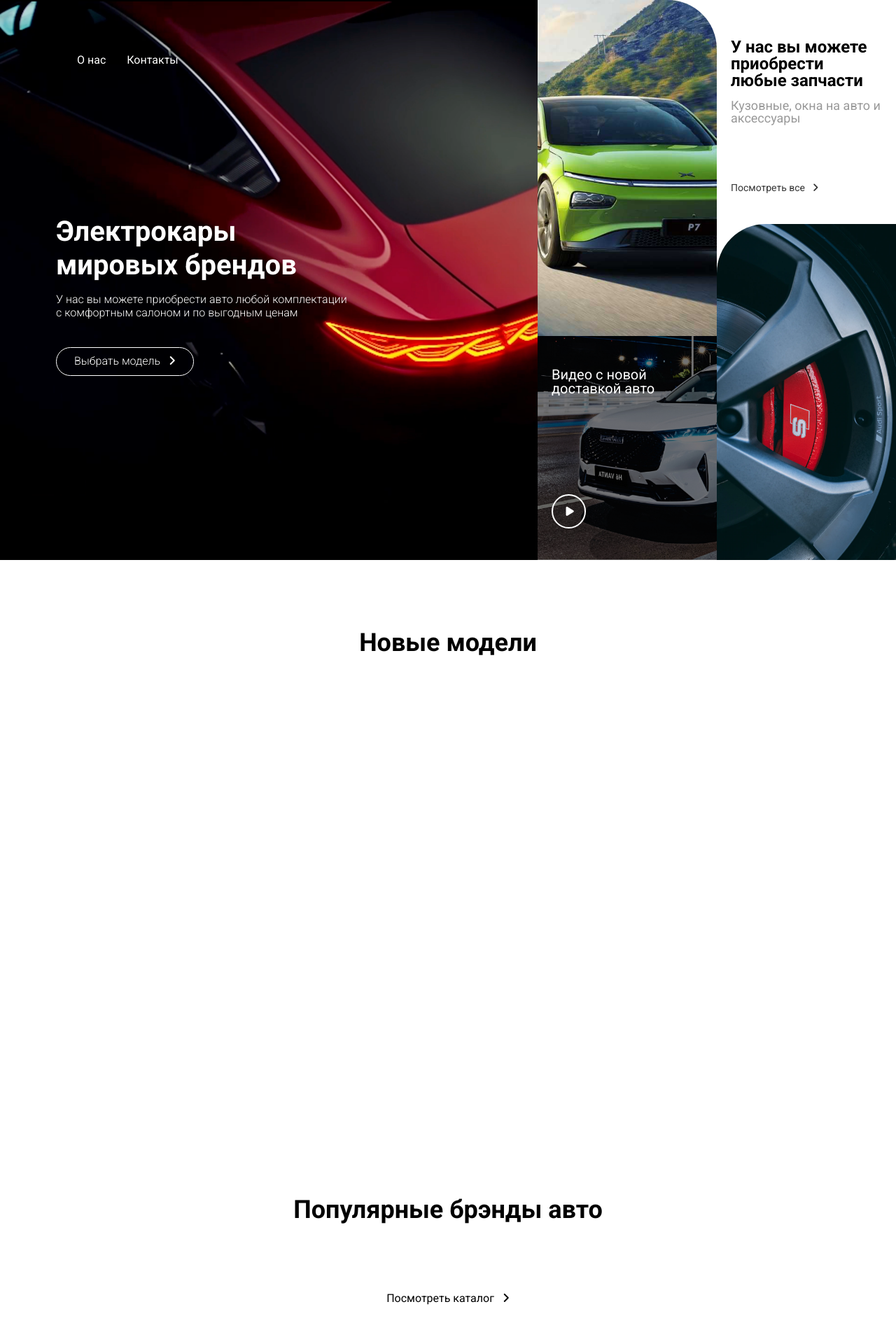
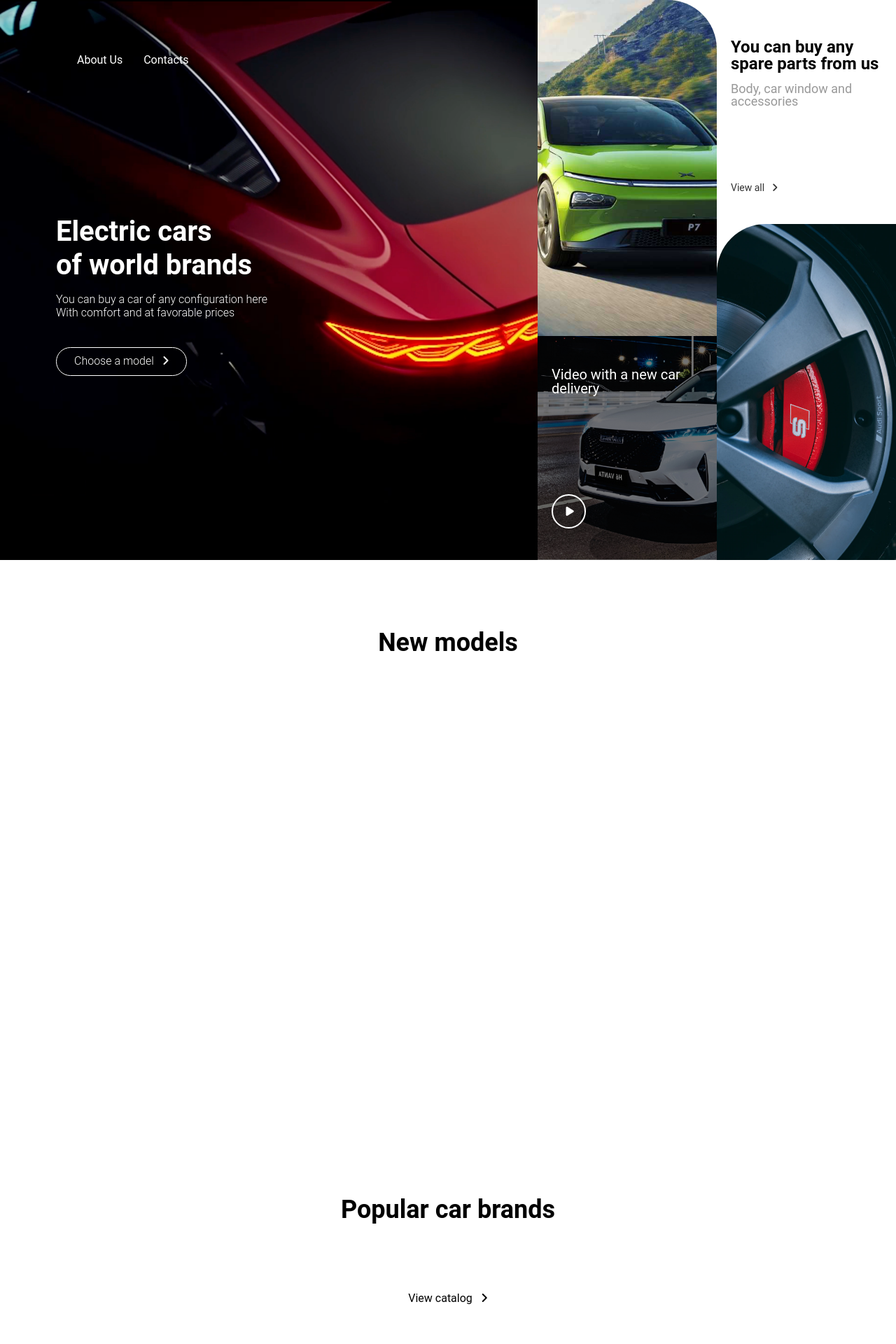
Before and after one commit to KhurshidMurotov/arma_CD, a Django app: page /ru/ in a window 1280 px wide. Shown: the top 1920 px of the page at 70% size. Run offline with Django 4.2, Linux system fonts and the light colour scheme; data that the repository does not hold is empty; some libraries are stand-ins or nearby versions.

Commit message:
Lang changes for main page completed

```diff
--- a/templates/main/main_page.html
+++ b/templates/main/main_page.html
@@ -1,14 +1,14 @@
 {% load static %}
 {% load i18n %}
 <!DOCTYPE html>
-<html lang="ru">
+<html lang="en">
 
 <head>
     <meta charset="UTF-8">
     <meta name="viewport" content="width=device-width, initial-scale=1.0, maximum-scale=1.0, user-scalable=0" />
     <link rel="preconnect" href="https://fonts.googleapis.com">
     <link rel="preconnect" href="https://fonts.gstatic.com" crossorigin>
-    <link href="https://fonts.googleapis.com/css2?family=Roboto:ital,wght@0,100;0,300;0,400;0,500;0,700;0,900;1,100;1,300;1,400;1,500;1,700;1,900&display=swap" rel="stylesheet">
+    <link href="https://fonts.googleapis.com/css2?family=Geist+Mono&display=swap" rel="stylesheet">
     <link rel="stylesheet" href="https://unpkg.com/swiper@8/swiper-bundle.min.css"/>
     <link rel="stylesheet" href="{% static 'css/popup.css' %}">
     <link rel="stylesheet" href="{% static 'css/fill-btn.css' %}">
@@ -34,23 +34,23 @@
                             <img src="{{company.logo.url}}" alt="" class="logo-img">
                         </div>
                         <a href="#foot" class="header__link smooth-scroll">
-                            О нас
+                            About Us
                         </a>
                         <a href="#foot" class="header__link smooth-scroll">
-                            Контакты
+                            Contacts
                         </a>
                     </div>
                     <div class="main">
                         <div class="main__title">
-                            Электрокары <br> мировых брендов
+                            Electric cars <br> of world brands
                         </div>
                         <div class="main__subtitle">
-                            У нас вы можете приобрести авто любой комплектации<br>
-                            с комфортным салоном и по выгодным ценам
+                            You can buy a car of any configuration here<br>
+                            With comfort and at favorable prices
                         </div>
                         <a href="{% url 'brands' %}" class="main__btn fill-btn">
                             <span class="fill-btn__text">
-                                Выбрать модель
+                                Choose a model
                                 &nbsp;
                                 <i class="fa-solid fa-angle-right"></i>
                             </span>
@@ -68,7 +68,7 @@
                         <div class="banner-content dark-bg">
                             <div class="flex-container p-30-20">
                                 <div class="video-title">
-                                    Видео с новой доставкой авто
+                                    Video with a new car delivery
                                 </div>
                                 <span class="video-btn play-video">
                                     <i class="fa fa-play"></i>
@@ -84,17 +84,17 @@
                     <div class="flex-container p-30-20">
                         <div class="content-top">
                             <div class="banner-title">
-                                У нас вы можете
-                                приобрести любые
-                                запчасти
+                                You can buy any
+                                spare parts
+                                from us
                             </div>
                             <div class="banner-subtitle">
-                                Кузовные, окна на авто
-                                и аксессуары
+                                Body, car window and
+                                accessories
                             </div>
                         </div>
                         <a href="" class="content-bottom">
-                            Посмотреть все
+                            View all
                             &nbsp;
                             <i class="fa-solid fa-angle-right"></i>
                         </a>
@@ -117,19 +117,19 @@
             <div class="mobile-banner-section__burger-btn"></div>
             <div class="mobile-banner-section__sidebar">
                 <a href="{% url 'brands' %}" class="mobile-banner-section__sidebar-link">
-                    Каталог моделей
+                    Catalog of models
                 </a>
                 <a href="" class="mobile-banner-section__sidebar-link">
-                    Топ рейтинг авто
+                    Top car rating
                 </a>
                 <a href="" class="mobile-banner-section__sidebar-link">
-                    Купить запчасти
+                    Buy spare parts
                 </a>
                 <a href="" class="mobile-banner-section__sidebar-link">
-                    О компании
+                    About Company
                 </a>
                 <a href="" class="mobile-banner-section__sidebar-link">
-                    Контакты
+                    Contacts
                 </a>
             </div>
             <div class="mobile-banner-section__header">
@@ -141,15 +141,15 @@
             </div>
             <div class="mobile-banner-section__content">
                 <div class="mobile-banner-section__title">
-                    Электрокары <br> мировых брендов
+                    Electric cars <br> of world brands
                 </div>
                 <div class="mobile-banner-section__subtitle">
-                    У нас вы можете приобрести авто<br> любой комплектации<br>
-                    с комфортным салоном<br> и по выгодным ценам
+                    You can buy a car from us<br> any configuration<br>
+                    with a comfortable interior<br> and at competitive prices
                 </div>
                 <a href="{% url 'brands' %}" class="mobile-banner-section__btn fill-btn">
                     <span class="fill-btn__text">
-                        Выбрать модель
+                        Choose a model
                         &nbsp;
                         <i class="fa-solid fa-angle-right"></i>
                     </span>
@@ -162,23 +162,23 @@
         <!-- Start Slider section -->
         <section class="full-height slider-section remove-on-mobile">
             <div class="slider-section__header">
-                Новые модели
+                New models
             </div>
             <div class="slider-section__content">
                 {% for item in cars %}
                 <div id="slide-{{item.id}}" class="content__data {% if forloop.first %}active{% endif %}">
                     <div class="data__details">
                         <div class="data__subtitle">
-                            Модель
+                            Model
                         </div>
                         <div class="data__title">
                             {{item.name}}
                         </div>
                         <div class="data__mini">
-                            Год выпуска {{item.manufacture_year}}
+                            Year of issue {{item.manufacture_year}}
                         </div>
                         <div class="data__mini">
-                            цена {{item.formatted_price}} $
+                            price {{item.formatted_price}} $
                         </div>
                     </div>
                     <div class="data__btns">
@@ -192,7 +192,7 @@
                     <div class="data__table">
                         <div class="table__tr">
                             <div class="table__th">
-                                Тип двигателя
+                                Engine type
                             </div>
                             <div class="table__td">
                                 <span class="icon-circle">
@@ -204,18 +204,18 @@
                         </div>
                         <div class="table__tr">
                             <div class="table__th">
-                                Разгон до 100 км/ч
+                                Acceleration to 100 km/h
                             </div>
                             <div class="table__td">
-                                {{item.acceleration}} сек
+                                {{item.acceleration}} sec
                             </div>
                         </div>
                         <div class="table__tr">
                             <div class="table__th ml">
-                                Запас хода
+                                Power reserve
                             </div>
                             <div class="table__td ml">
-                                {{item.power_reserver_from}} км - {{item.power_reserver_to}} км
+                                {{item.power_reserver_from}} km - {{item.power_reserver_to}} km
                             </div>
                         </div>
                     </div>
@@ -232,7 +232,7 @@
                                 </div>
                                 <div class="media__text">
                                     <a href="{% url 'car-profile' item.id %}">
-                                        Посмотреть авто
+                                        View car
                                         &nbsp;
                                         <i class="fa-solid fa-angle-right" style="transform: translate(0, 1px);"></i>
                                     </a>
@@ -250,7 +250,7 @@
         <!-- Start Mobile Slider section -->
         <section class="mobile-slider-section remove-on-pk">
             <div class="mobile-slider-section__header">
-                Новые модели
+                New models
             </div>
             <div class="mobile-slider-section__content">
                 <div class="image-slider swiper-container">
@@ -261,16 +261,16 @@
                             <div class="mobile-slider-section__box">
                                 <div class="mobile-slider-section__details">
                                     <div class="mobile-slider-section__subtitle">
-                                        Модель
+                                        Model
                                     </div>
                                     <div class="mobile-slider-section__title">
                                         {{item.name}}
                                     </div>
                                     <div class="mobile-slider-section__mini">
-                                        Год выпуска {{item.manufacture_year}}
+                                        Year of issue {{item.manufacture_year}}
                                     </div>
                                     <div class="mobile-slider-section__mini">
-                                        цена {{item.formatted_price}} $
+                                        price {{item.formatted_price}} $
                                     </div>
                                 </div>
                                 <div class="mobile-slider-section__image">
@@ -279,7 +279,7 @@
                                 <div class="mobile-slider-section__table">
                                     <div class="mobile-slider-section__tr">
                                         <div class="mobile-slider-section__th">
-                                            Тип двигателя
+                                            Engine type
                                         </div>
                                         <div class="mobile-slider-section__td">
                                             <span class="icon-circle">
@@ -291,18 +291,18 @@
                                     </div>
                                     <div class="mobile-slider-section__tr">
                                         <div class="mobile-slider-section__th">
-                                            Разгон до 100 км / ч
+                                            Acceleration to 100 km/h
                                         </div>
                                         <div class="mobile-slider-section__td">
-                                            {{item.acceleration}} сек
+                                            {{item.acceleration}} sec
                                         </div>
                                     </div>
                                     <div class="mobile-slider-section__tr">
                                         <div class="mobile-slider-section__th">
-                                            Запас хода
+                                            Power reserve
                                         </div>
                                         <div class="mobile-slider-section__td">
-                                            {{item.power_reserver_from}} км - {{item.power_reserver_to}} км
+                                            {{item.power_reserver_from}} km - {{item.power_reserver_to}} km
                                         </div>
                                     </div>
                                 </div>
@@ -327,7 +327,7 @@
         <!-- Start Logo section -->
         <section class="logo-section">
             <div class="logo-section__header">
-                Популярные брэнды авто
+                Popular car brands
             </div>
             <div class="logo-section__content">
                 <div class="content__logos">
@@ -339,7 +339,7 @@
                 </div>
                 <div class="content__link">
                     <a href="{% url 'brands' %}">
-                        Посмотреть каталог
+                        View catalog
                         &nbsp;
                         <i class="fa-solid fa-angle-right"></i>
                     </a>
@@ -351,7 +351,7 @@
         <!-- Start Advert section -->
         <section class="advert-section">
             <div class="advert-section__header">
-                Топ лучших электрокаров
+                Top best electric cars
             </div>
             <div class="advert-section__banners">
                 {% for item in featured_cars %}
@@ -365,12 +365,12 @@
                                 {{item.name}}
                             </div>
                             <div class="banner__subtitle">
-                                <span>Запас хода</span> {{item.power_reserver_from}} км - {{item.power_reserver_to}} км &nbsp;|&nbsp; <span>Тип двигателя</span> {{item.engine_type}}
+                                <span>Power reserve</span> {{item.power_reserver_from}} km - {{item.power_reserver_to}} km &nbsp;|&nbsp; <span>Engine type</span> {{item.engine_type}}
                             </div>
                         </div>
                         <div class="banner__link">
                             <a href="{% url 'car-profile' item.id %}">
-                                Посмотреть модель
+                                View model
                                 &nbsp;
                                 <i class="fa-solid fa-angle-right"></i>
                             </a>
@@ -395,16 +395,16 @@
             <div class="delivery-section__content">
                 <div class="delivery-section__data">
                     <div class="delivery-data__title">
-                        Доставка авто <br> в любую точку Узбекистана
+                        Car delivery <br> to any point in Uzbekistan
                     </div>
                     <div class="delivery-data__subtitle">
-                        Мы можем доставить ваш электрокар <br> в любой из городов Узбекистана
+                        We can deliver your electric car <br> in any city of Uzbekistan
                     </div>
                     <div class="delivery-section__media inner remove-on-pk">
                         <img src="{% static 'img/car pic.png' %}" alt="">
                     </div>
                     <a href="{% url 'brands' %}" class="delivery-data__btn">
-                        Выбрать модель
+                        Choose a model
                         &nbsp;
                         <i class="fa-solid fa-angle-right"></i>
                     </a>
@@ -419,7 +419,7 @@
         <!-- Start Review section -->
         <section class="review-section">
             <div class="review-section__header">
-                Оставить заявку
+                Leave a request
             </div>
             <div class="review-section__content">
                 <form method="post" id="review_form" class="review-section__form">
@@ -433,7 +433,7 @@
                     </div>
                     <div class="review-section__input-group double">
                         <select id="review_model_id" name="model_id" class="review-section__select">
-                            <option value="">Какая модель вас интересует</option>
+                            <option value="">Which model are you interested in?</option>
                             {% for item in cars %}
                             <option value="{{item.id}}">{{item.name}}</option>
                             {% endfor %}
@@ -443,7 +443,7 @@
                     <div class="review-section__submit">
                         <div class="review-section__btn fill-btn dark submit-review-form">
                             <span class="fill-btn__text">
-                                Отправить
+                                Send
                                 <i class="fa-solid fa-chevron-right" style="transform: translate(0, 1px);"></i>
                             </span>
                             <div class="fill-btn__area"></div>
@@ -458,22 +458,22 @@
         <section class="footer-section">
             <div class="footer-section__links">
                 <div class="footer-section__link-row" id = "foot">
-                    <div class="footer-section__link-th">Наш адрес</div>
+                    <div class="footer-section__link-th">Our address</div>
                     <div class="footer-section__link-td">{{company.address}}</div>
                 </div>
                 <hr style="border: 1px solid #999;">
                 <div class="footer-section__link-row">
-                    <div class="footer-section__link-th">Режим работы</div>
+                    <div class="footer-section__link-th">Work time</div>
                     <div class="footer-section__link-td">{{company.working_time}}</div>
                 </div>
                 <hr style="border: 1px solid #999;">
                 <div class="footer-section__link-row">
-                    <div class="footer-section__link-th">Контакты</div>
+                    <div class="footer-section__link-th">Contacts</div>
                     <div class="footer-section__link-td">{{company.phone_number}}</div>
                 </div>
             </div>
             <div class="footer-section__media">
-                <a href="{{company.instagram}}" class="footer-section__media-block main">
+                <a href="https://www.instagram.com/arma_carsuz/" class="footer-section__media-block main">
                     <div class="footer-section__bg">
                         <img src="{% static 'img/insta square.svg' %}" alt="">
                     </div>
@@ -481,7 +481,7 @@
                         <img src="{% static 'img/instagram-2.png' %}" alt="">
                     </div>
                 </a>
-                <a href="{{company.facebook}}" class="footer-section__media-block">
+                <a href="https://www.facebook.com/profile.php?id=61576282466365" class="footer-section__media-block">
                     <div class="footer-section__bg">
                         <img src="{% static 'img/Facebook square.svg' %}" alt="">
                     </div>
@@ -489,7 +489,7 @@
                         <img src="{% static 'img/facebook.png' %}" alt="">
                     </div>
                 </a>
-                <a href="{{company.telegram}}" class="footer-section__media-block">
+                <a href="https://t.me/ARMA_cars" class="footer-section__media-block">
                     <div class="footer-section__bg">
                         <img src="{% static 'img/Telegram  square.svg' %}" alt="">
                     </div>
```
